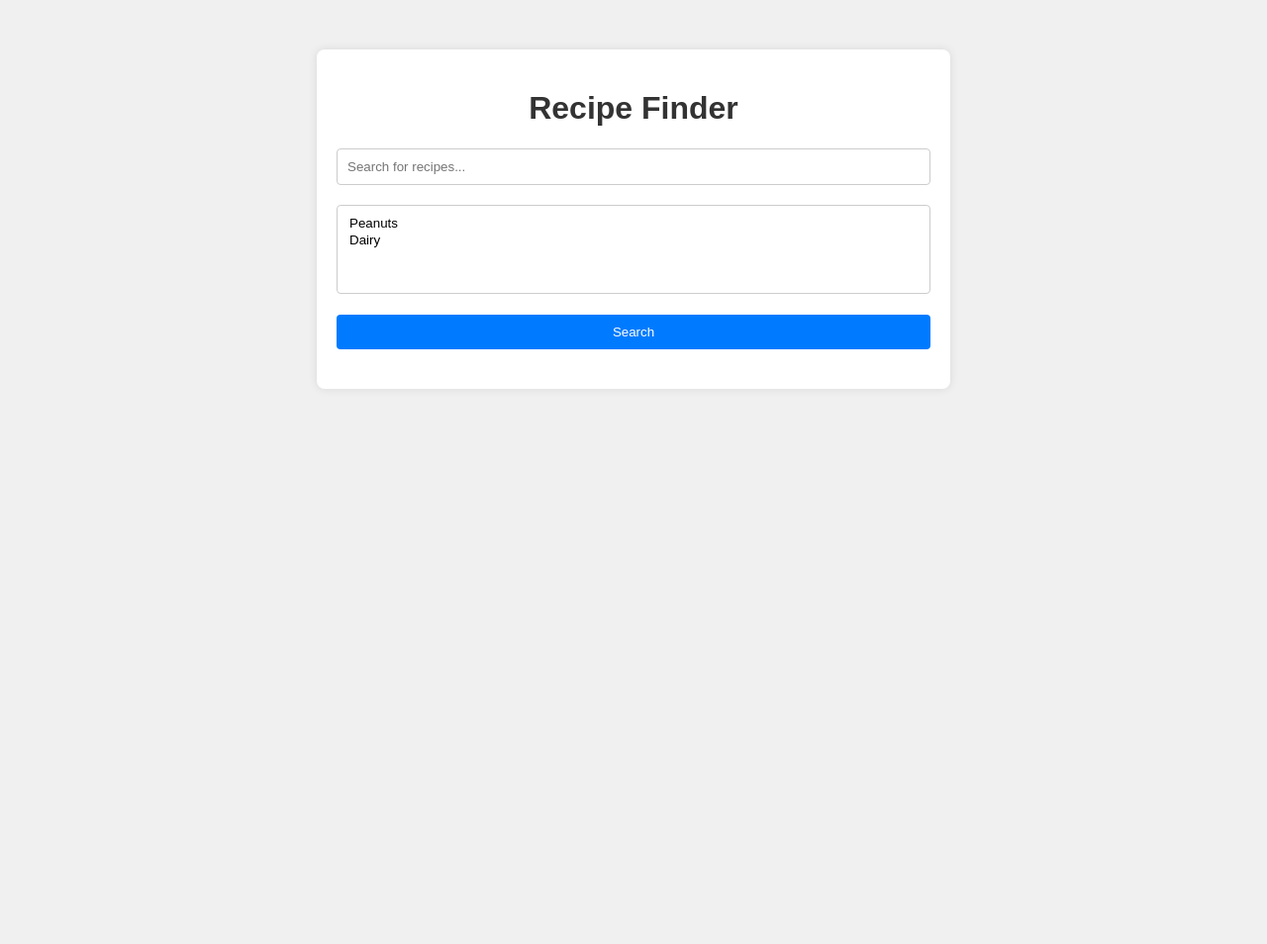
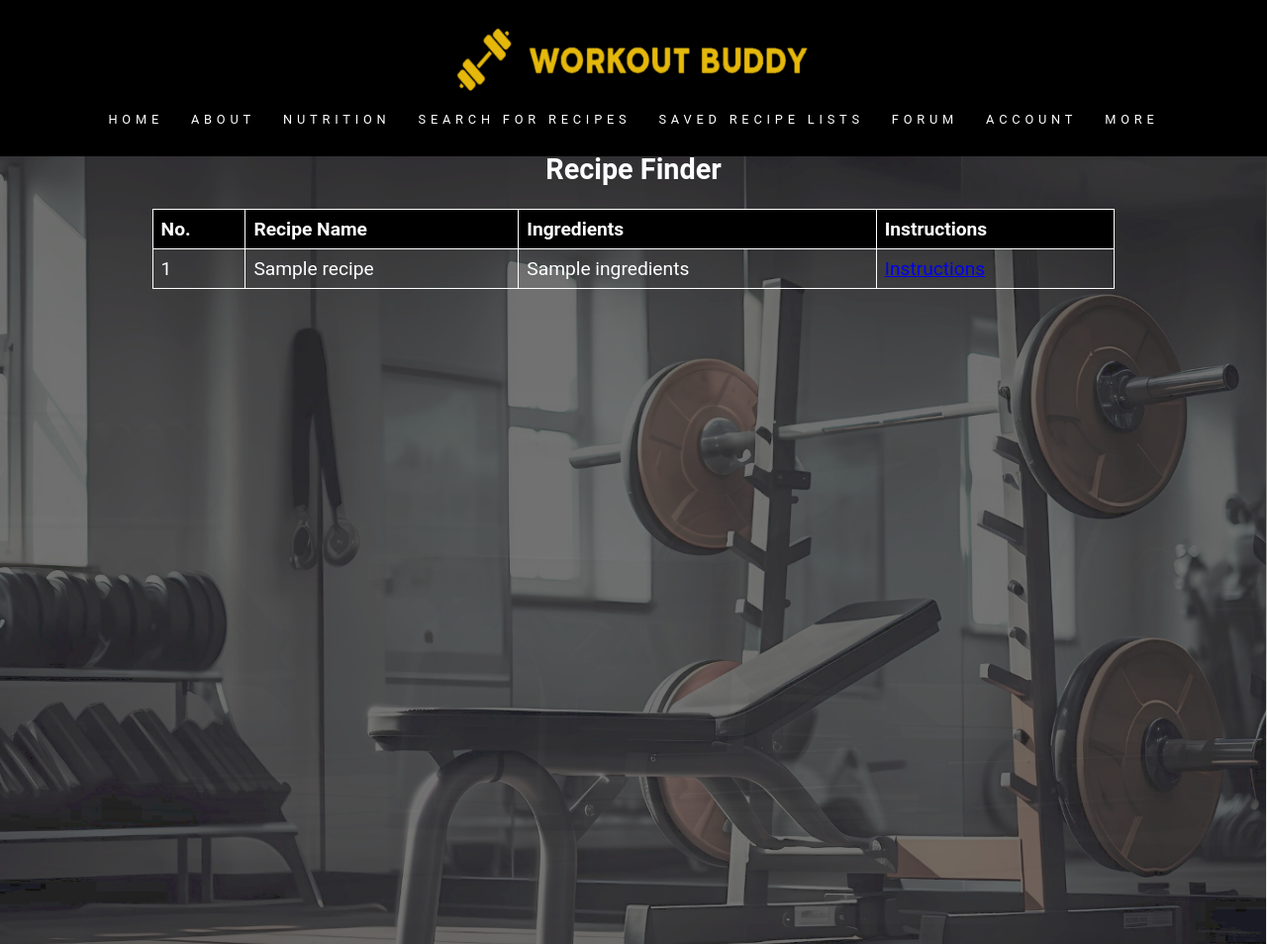
Before and after one commit to brian-mak/sse_project2, a Flask app: template api/templates/recipe.html in a window 1280 px wide. Shown: the whole page at 99% size. Before the commit the page ends 393 px from the top, so only its background shows below. Run offline with Flask 3, Linux system fonts and the light colour scheme; the template is opened without the code that fills it: most values are stand-ins (such as "Sample title", 1, 10 or a date in 2020).

Commit message:
Recipe finder

```diff
--- a/api/templates/recipe.html
+++ b/api/templates/recipe.html
@@ -2,124 +2,124 @@
 <html lang="en">
 <head>
     <meta charset="UTF-8">
-    <meta name="viewport" content="width=device-width, initial-scale=1.0">
     <title>Recipe Finder</title>
-    <link rel="stylesheet" href="https://cdnjs.cloudflare.com/ajax/libs/font-awesome/5.15.4/css/all.min.css">
     <style>
-        body {
-            font-family: Arial, sans-serif;
+        html, body {
             margin: 0;
             padding: 0;
-            background-color: #f0f0f0;
+            border: 0;
+            font-size: 100%;
+            font-family: 'Roboto', sans-serif;
+            color: white;
+            text-decoration: none;
+            position: relative;
+            background-image: url("{{ url_for('static', filename='background4.png') }}");
+            background-size: cover;
+            background-position: center center;
+            background-attachment: fixed;
+            cursor: default;
+            height: 100vh;
         }
-        .container {
-            max-width: 600px;
-            margin: 50px auto;
-            padding: 20px;
-            background-color: #fff;
-            border-radius: 8px;
-            box-shadow: 0 0 10px rgba(0, 0, 0, 0.1);
+        body::before {
+            content: "";
+            position: fixed;
+            top: 0;
+            left: 0;
+            right: 0;
+            bottom: 0;
+            background: linear-gradient(rgba(0, 0, 0, 1), rgba(0, 0, 0, 0)); /* Gradient from solid black to transparent */
+            pointer-events: none; /* Allows clicks to pass through to elements underneath */
+            z-index: -1;
         }
-        h1 {
+        #navigation {
+            background-color: black;
+            color: white;
+            width: 100%;
+            position: fixed; /* Change this from absolute to fixed */
+            top: 0;
+            left: 50%;
+            transform: translateX(-50%);
+            font-size: 0.8rem; /* Adjusted font size for small navigation links */
+            font-weight: normal;
             text-align: center;
-            color: #333;
+            text-transform: uppercase;
+            letter-spacing: 0.3rem;
+            white-space: nowrap;
+            padding: 10px 10px 30px 10px;
+            z-index: 1000;
         }
-        input[type="text"], select {
+        #navigation a {
+            color: white; /* Or any color you prefer */
+            text-decoration: none; /* Optional: Removes the underline from links */
+            margin: 0 10px; /* Adds space to the left and right of each link */
+        }
+        #header {
+            margin: 8em 8em;
+            font-size: 120%;
+        }
+        table {
             width: 100%;
-            padding: 10px;
-            margin-bottom: 20px;
-            border: 1px solid #ccc;
-            border-radius: 4px;
-            box-sizing: border-box;
+            border-collapse: collapse;
         }
-        button {
-            width: 100%;
-            padding: 10px;
-            background-color: #007bff;
-            color: #fff;
-            border: none;
-            border-radius: 4px;
-            cursor: pointer;
+        th, td {
+            border: 1px solid white;
+            padding: 8px;
+            text-align: left;
         }
-        button:hover {
-            background-color: #0056b3;
+        th {
+            background-color: black;
         }
-        .recipes {
-            margin-top: 20px;
+        th, td {
+            color: white;
         }
-        .recipe {
-            margin-bottom: 20px;
-            padding: 20px;
-            background-color: #f9f9f9;
-            border-radius: 8px;
+        h2, h3 {
+            color: white;
+            text-align: center;
         }
-        .recipe h3 {
-            margin-top: 0;
-            color: #333;
-        }
-        .recipe p {
-            color: #666;
-        }
-        .instruction-link {
-            display: block;
-            margin-top: 10px;
-            text-align: right;
-            color: #007bff;
+        p {
+            color: white;
+            margin: 0;
         }
     </style>
 </head>
 <body>
-    <div class="container">
-        <h1>Recipe Finder</h1>
-        <input type="text" id="query" placeholder="Search for recipes...">
-        <select id="allergies" multiple>
-            <option value="peanuts">Peanuts</option>
-            <option value="dairy">Dairy</option>
-            <!-- Add more allergy options if needed -->
-        </select>
-        <button onclick="searchRecipes()">Search</button>
-        <div class="recipes" id="recipes"></div>
+    <div id="navigation">
+        <center><img src="{{ url_for('static', filename='Logo.png') }}" alt="Recipe Finder Logo" width="400" height="100"></center>
+        <a href="#home">Home</a>
+        <a href="#about">About</a>
+        <a href="health_buddy.html">Nutrition</a>
+        <a href="/search_recipes">Search For Recipes</a> <!-- Adjusted link -->
+        <a href="/saved_lists">Saved Recipe Lists</a> <!-- Adjusted link -->
+        <a href="/find_partner">Forum</a>
+        <a href="#account">Account</a>
+        <a href="#more">More</a>
     </div>
 
-    <script>
-        function searchRecipes() {
-            const query = document.getElementById('query').value;
-            const allergies = Array.from(document.getElementById('allergies').selectedOptions).map(option => option.value);
-
-            // Make GET request to Flask API
-            fetch(`/recipes?query=${query}&allergies=${allergies.join(',')}`)
-            .then(response => response.json())
-            .then(data => {
-                const recipesContainer = document.getElementById('recipes');
-                recipesContainer.innerHTML = '';
-
-                data.forEach(recipe => {
-                    const recipeDiv = document.createElement('div');
-                    recipeDiv.classList.add('recipe');
-
-                    const title = document.createElement('h3');
-                    title.textContent = recipe.title;
-
-                    const ingredients = document.createElement('p');
-                    ingredients.textContent = `Ingredients: ${recipe.ingredients.join(', ')}`;
-
-                    const instructions = document.createElement('a');
-                    instructions.classList.add('instruction-link');
-                    instructions.textContent = 'Instructions';
-                    instructions.href = recipe.instructions;
-                    instructions.target = '_blank';
-
-                    recipeDiv.appendChild(title);
-                    recipeDiv.appendChild(ingredients);
-                    recipeDiv.appendChild(instructions);
-
-                    recipesContainer.appendChild(recipeDiv);
-                });
-            })
-            .catch(error => {
-                console.error('Error:', error);
-            });
-        }
-    </script>
+    <!-- Header -->
+    <div id="header">
+        <center>
+            <h2>Recipe Finder</h2>
+            <table>
+                <thead>
+                    <tr>
+                        <th>No.</th>
+                        <th>Recipe Name</th>
+                        <th>Ingredients</th>
+                        <th>Instructions</th>
+                    </tr>
+                </thead>
+                <tbody>
+                    {% for recipe in recipes %}
+                    <tr>
+                        <td>{{ loop.index }}</td>
+                        <td>{{ recipe.title }}</td>
+                        <td>{{ recipe.ingredients }}</td>
+                        <td><a href="{{ recipe.instructions }}" target="_blank">Instructions</a></td>
+                    </tr>
+                    {% endfor %}
+                </tbody>
+            </table>
+        </center>
+    </div>
 </body>
 </html>
```
Also changed, not shown: api/recipe_api /app.py (line endings or trailing spaces).
